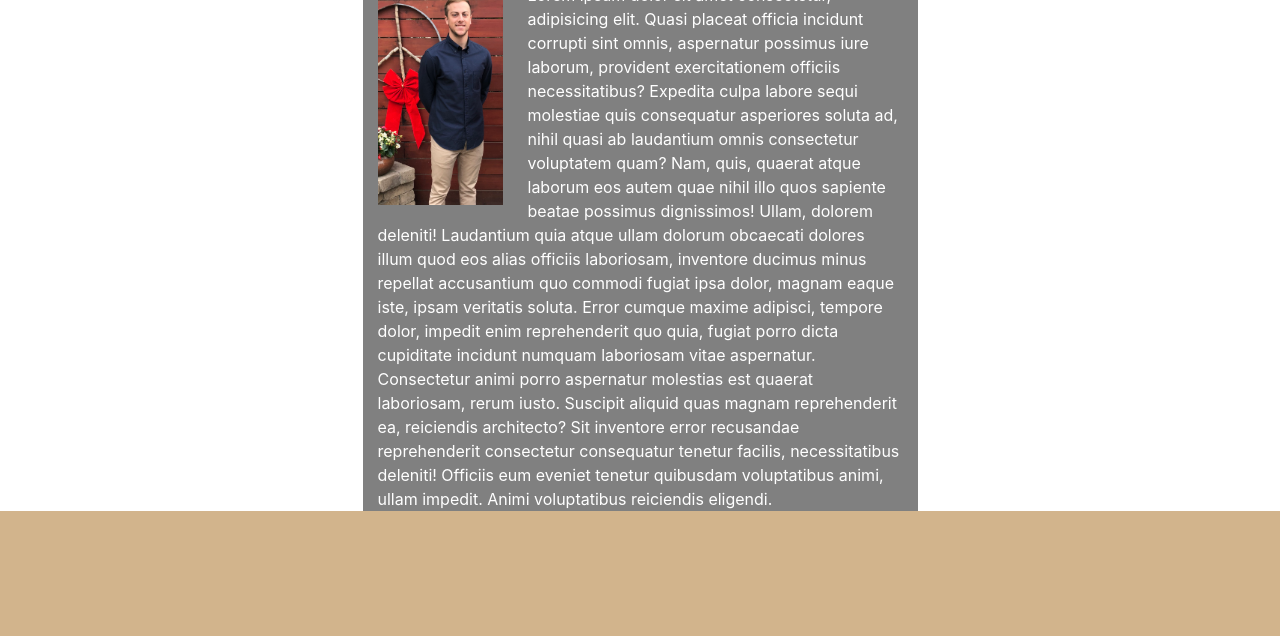
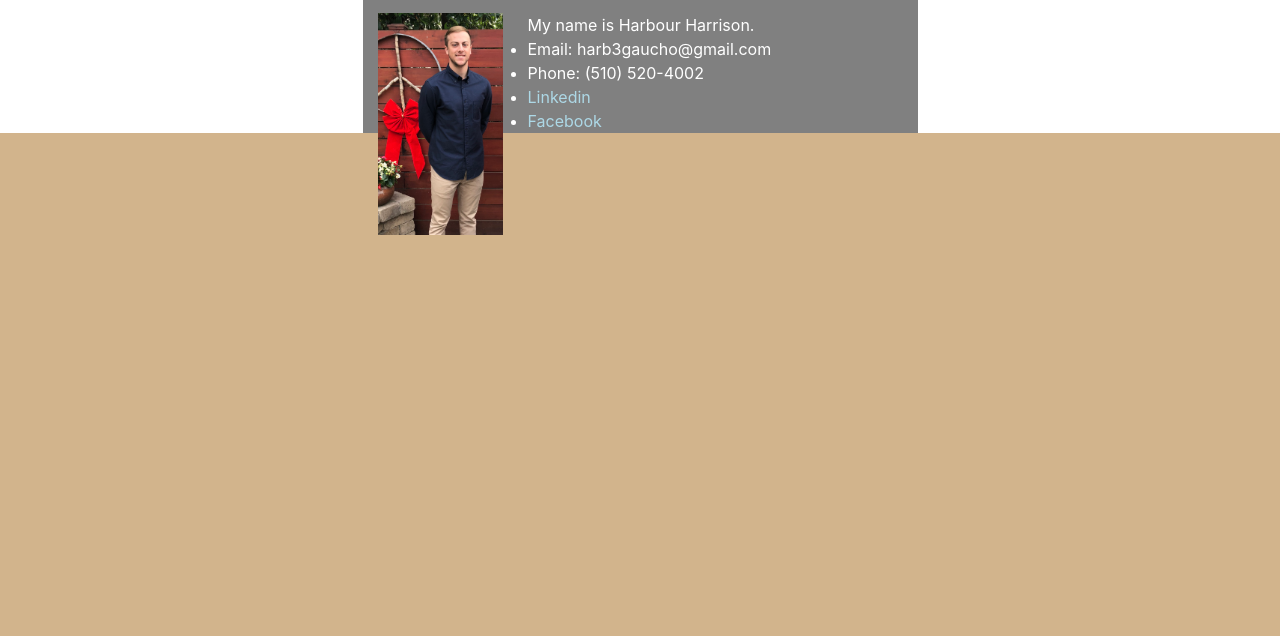
Before and after one commit to hharrison3/homework2, a plain HTML site: page index.html in a window 1280 px wide. Shown: the part 164-800 px from the top of the page. Drawn offline with nearby package versions, Linux system fonts and the light colour scheme.

Commit message:
added social media links to bio

```diff
--- a/index.html
+++ b/index.html
@@ -32,11 +32,19 @@
         <div class = image-div>
           <img class = "img-fluid" src="Assets/Images/6F158DA2-E8CB-46AB-B929-8FF629398098_1_105_c.jpeg" alt="bio picture"/>
         </div>
-        <p>Lorem ipsum dolor sit amet consectetur, adipisicing elit. Quasi placeat officia incidunt corrupti sint omnis, aspernatur possimus iure laborum, provident exercitationem officiis necessitatibus? Expedita culpa labore sequi molestiae quis consequatur asperiores soluta ad, nihil quasi ab laudantium omnis consectetur voluptatem quam? Nam, quis, quaerat atque laborum eos autem quae nihil illo quos sapiente beatae possimus dignissimos! Ullam, dolorem deleniti! Laudantium quia atque ullam dolorum obcaecati dolores illum quod eos alias officiis laboriosam, inventore ducimus minus repellat accusantium quo commodi fugiat ipsa dolor, magnam eaque iste, ipsam veritatis soluta. Error cumque maxime adipisci, tempore dolor, impedit enim reprehenderit quo quia, fugiat porro dicta cupiditate incidunt numquam laboriosam vitae aspernatur. Consectetur animi porro aspernatur molestias est quaerat laboriosam, rerum iusto. Suscipit aliquid quas magnam reprehenderit ea, reiciendis architecto? Sit inventore error recusandae reprehenderit consectetur consequatur tenetur facilis, necessitatibus deleniti! Officiis eum eveniet tenetur quibusdam voluptatibus animi, ullam impedit. Animi voluptatibus reiciendis eligendi.
+        <p>My name is Harbour Harrison.
+
+          <ul>
+            <li>Email: harb3gaucho@gmail.com</li>
+            <li>Phone: (510) 520-4002</li>
+            <li><a href="https://www.linkedin.com/in/harbour-harrison-80948a183/">Linkedin</a></li>
+            <li><a href="https://www.facebook.com/harbour.harrison/">Facebook</a></li>
+          </ul>
         </p>
       </div>
+    </div>
 
-    </div>
+
 
 
 
--- a/style(index).css
+++ b/style(index).css
@@ -12,6 +12,8 @@
     background-color:gray;
     margin: 0 auto;
     color: white;
+    margin-bottom: 30px;
+    margin-top: 30px;
 }
 img{
     line-height: 100px;
@@ -27,3 +29,6 @@ html{
 p {
     display: inline;
 }
+a {
+    color: lightblue;
+}
```
